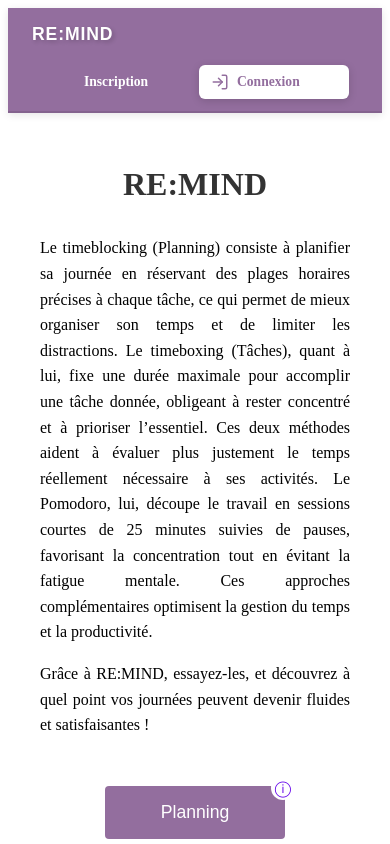
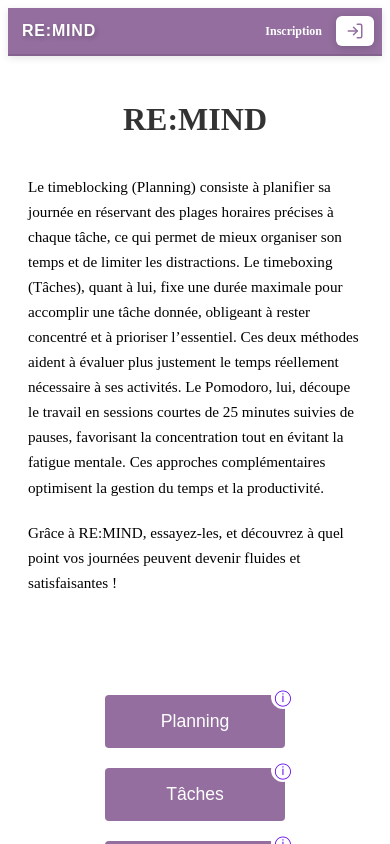
Before and after one commit to SovereignX/REMIND_REACT, a React (Vite) app in the folder frontend/: page / in a window 390 px wide. Shown: the top 844 px of the page. Built offline with nearby package versions, Linux system fonts and the light colour scheme; no server answers; the HTML template or start-up script is replaced by a standard one.

Commit message:
feat: Add BackButton component with styling; enhance AuthenticationForm and Pomodoro CSS for improved layout and responsiveness

```diff
--- a/frontend/src/components/AuthenticationForm.css
+++ b/frontend/src/components/AuthenticationForm.css
@@ -7,11 +7,7 @@
   align-items: center;
   justify-content: center;
   padding: 2rem 1rem;
-  background: linear-gradient(
-    135deg,
-    rgba(147, 110, 158, 0.05) 0%,
-    rgba(180, 167, 214, 0.05) 100%
-  );
+  background: #f5f5f5;
 }
 
 .auth-card {
@@ -39,7 +35,7 @@
    AUTH FORM - Header
    ============================================ */
 .auth-header {
-  background: linear-gradient(135deg, #936e9e 0%, #b4a7d6 100%);
+  background: #936e9e;
   padding: 2rem;
   text-align: center;
   color: white;
@@ -107,7 +103,7 @@
   font-family: inherit;
   transition: all 0.3s ease;
   background-color: #fafafa;
-  box-sizing: border-box; /* Assurer que le padding est inclus dans width */
+  box-sizing: border-box;
 }
 
 .auth-form input:focus {
@@ -146,7 +142,7 @@
 }
 
 .password-input-wrapper input {
-  padding-right: 3rem; /* Espace pour le bouton */
+  padding-right: 3rem;
 }
 
 .password-toggle-btn {
@@ -210,7 +206,7 @@
 .auth-submit-btn {
   width: 100%;
   padding: 1rem;
-  background: linear-gradient(135deg, #936e9e 0%, #b4a7d6 100%);
+  background: #936e9e;
   color: white;
   border: none;
   border-radius: 8px;
@@ -224,7 +220,7 @@
 }
 
 .auth-submit-btn:hover:not(:disabled) {
-  background: linear-gradient(135deg, #8272ac 0%, #9c88c1 100%);
+  background: #8272ac;
   transform: translateY(-2px);
   box-shadow: 0 6px 16px rgba(147, 110, 158, 0.4);
 }
@@ -282,13 +278,14 @@
    ============================================ */
 @media (max-width: 575px) {
   .form-row {
-    grid-template-columns: 1fr; /* Une seule colonne sur petit écran */
+    grid-template-columns: 1fr;
   }
 }
 
 @media (max-width: 767px) {
   .auth-container {
     padding: 1rem;
+    min-height: calc(100vh - 180px);
   }
 
   .auth-header {
@@ -328,11 +325,12 @@
 
 @media (max-width: 480px) {
   .auth-card {
-    border-radius: 0;
+    border-radius: 8px;
   }
 
   .auth-container {
-    padding: 0;
+    padding: 0.5rem;
+    min-height: calc(100vh - 160px);
   }
 }
 
--- a/frontend/src/components/Pomodoro.css
+++ b/frontend/src/components/Pomodoro.css
@@ -6,10 +6,10 @@
   flex-direction: column;
   align-items: center;
   justify-content: center;
-  padding: 2rem;
+  padding: 1.5rem 2rem;
   max-width: 600px;
   margin: 0 auto;
-  min-height: calc(100vh - 160px);
+  min-height: calc(100vh - 200px);
 }
 
 /* ============================================
@@ -19,7 +19,7 @@
   font-size: 2.5rem;
   font-weight: 700;
   color: #2d3748;
-  margin: 0.5rem 0 1.5rem; /* Réduit l'espacement */
+  margin: 0.5rem 0 1rem;
   text-transform: capitalize;
   background: #936e9e;
   -webkit-background-clip: text;
@@ -40,7 +40,7 @@
    TIMER CIRCULAIRE
    ============================================ */
 .circle-timer {
-  margin: 1.5rem 0 2rem; /* Réduit de 2rem à 1.5rem */
+  margin: 1rem 0 1.5rem;
   animation: fadeIn 0.5s ease-out;
 }
 
@@ -71,7 +71,7 @@
 }
 
 .pomodoro-button:hover:not(:disabled) {
-  background: linear-gradient(135deg, #8272ac 0%, #9c88c1 100%);
+  background: #8272ac;
   transform: translateY(-2px);
   box-shadow: 0 6px 16px rgba(147, 110, 158, 0.4);
 }
@@ -82,7 +82,7 @@
 }
 
 .pomodoro-button:disabled {
-  background: linear-gradient(135deg, #9e9e9e 0%, #bdbdbd 100%);
+  background: #9e9e9e;
   cursor: not-allowed;
   opacity: 0.7;
   box-shadow: none;
@@ -93,8 +93,8 @@
    BOUTON SOUND TOGGLE
    ============================================ */
 .sound-toggle-button {
-  margin-top: 1rem;
-  padding: 0.50rem;
+  margin-top: 0.75rem;
+  padding: 0.5rem;
   background: rgb(255, 253, 253);
   color: #936e9e;
   border: 2px solid #936e9e;
@@ -108,7 +108,7 @@
 
 .sound-toggle-button:hover {
   border-color: #936e9e;
-  color : #75318a;
+  color: #75318a;
   transform: translateY(-2px);
   box-shadow: 0 4px 12px rgba(147, 110, 158, 0.2);
 }
@@ -146,7 +146,7 @@
    PAGE CONTAINER - Suppression du style redondant
    ============================================ */
 .page-container {
-  min-height: 100vh;
+  min-height: calc(100vh - 200px);
   display: flex;
   flex-direction: column;
   align-items: center;
@@ -158,13 +158,13 @@
    ============================================ */
 @media (max-width: 768px) {
   .pomodoro-container {
-    padding: 1.5rem 1rem;
-    min-height: calc(100vh - 120px);
+    padding: 1rem;
+    min-height: calc(100vh - 180px);
   }
 
   .pomodoro-container h1 {
     font-size: 2rem;
-    margin: 0.5rem 0 1rem;
+    margin: 0.5rem 0 0.875rem;
   }
 
   .pomodoro-container h2 {
@@ -172,7 +172,7 @@
   }
 
   .circle-timer {
-    margin: 1rem 0 1.5rem;
+    margin: 0.875rem 0 1.25rem;
   }
 
   .pomodoro-button {
@@ -189,15 +189,21 @@
 
 @media (max-width: 480px) {
   .pomodoro-container {
-    padding: 1rem;
+    padding: 0.75rem;
+    min-height: calc(100vh - 160px);
   }
 
   .pomodoro-container h1 {
     font-size: 1.75rem;
+    margin: 0.375rem 0 0.75rem;
   }
 
   .pomodoro-container h2 {
     font-size: 1rem;
+  }
+
+  .circle-timer {
+    margin: 0.75rem 0 1rem;
   }
 
   .pomodoro-button {
--- a/frontend/src/styles/Home.css
+++ b/frontend/src/styles/Home.css
@@ -3,24 +3,132 @@
   margin: 0 auto;
   padding: 2rem;
   text-align: center;
+  min-height: calc(100vh - 200px);
+  display: flex;
+  flex-direction: column;
+  justify-content: center;
 }
 
 .home-title {
   margin-bottom: 2rem;
   color: #333;
+  font-size: 3rem;
+  font-weight: 700;
 }
 
 .home-description {
   max-width: 800px;
   margin: 0 auto 3rem;
-    line-height: 1.6;
+  line-height: 1.8;
   text-align: justify;
+  font-size: 1.05rem;
+}
+
+.home-description p {
+  margin-bottom: 1.5rem;
 }
 
 .navigation-container {
   display: flex;
   flex-wrap: wrap;
   justify-content: center;
+  align-items: stretch;
   gap: 2rem;
   margin-top: 2rem;
 }
+
+/* ============================================
+   RESPONSIVE DESIGN
+   ============================================ */
+
+@media (max-width: 1024px) {
+  .home-container {
+    padding: 2rem 1.5rem;
+  }
+
+  .home-description {
+    max-width: 700px;
+    font-size: 0.95rem;
+  }
+}
+
+@media (max-width: 768px) {
+  .home-container {
+    padding: 2rem 1.5rem;
+    min-height: auto;
+  }
+
+  .home-title {
+    font-size: 2.5rem;
+    margin-bottom: 1.5rem;
+  }
+
+  .home-description {
+    max-width: 100%;
+    text-align: left;
+    font-size: 1rem;
+    line-height: 1.75;
+    padding: 0 0.5rem;
+  }
+
+  .home-description p {
+    margin-bottom: 1.5rem;
+  }
+
+  .navigation-container {
+    gap: 1.5rem;
+    margin-top: 2.5rem;
+  }
+}
+
+@media (max-width: 640px) {
+  .home-container {
+    padding: 1.5rem 1.25rem;
+  }
+
+  .home-title {
+    font-size: 2.25rem;
+  }
+
+  .home-description {
+    font-size: 0.975rem;
+    line-height: 1.7;
+    padding: 0 0.5rem;
+    max-width: 100%;
+  }
+
+  .navigation-container {
+    flex-direction: column;
+    align-items: center;
+    gap: 1.5rem;
+    margin-top: 2rem;
+  }
+}
+
+@media (max-width: 480px) {
+  .home-container {
+    padding: 1.5rem 1rem;
+    min-height: auto;
+  }
+
+  .home-title {
+    font-size: 2rem;
+    margin-bottom: 1.25rem;
+  }
+
+  .home-description {
+    font-size: 0.95rem;
+    line-height: 1.65;
+    text-align: left;
+    padding: 0 0.25rem;
+  }
+
+  .home-description p {
+    margin-bottom: 1.25rem;
+  }
+
+  .navigation-container {
+    gap: 1.25rem;
+    margin-top: 2rem;
+  }
+}
--- a/frontend/src/ui/Navbar.css
+++ b/frontend/src/ui/Navbar.css
@@ -172,8 +172,6 @@ nav {
 @media (max-width: 768px) {
   nav {
     padding: 0.75rem 1rem;
-    flex-wrap: wrap;
-    gap: 0.5rem;
   }
 
   .logo-btn {
@@ -186,44 +184,88 @@ nav {
   }
 
   .nav-right {
-    width: 100%;
-    justify-content: center;
     gap: 0.5rem;
-    margin-top: 0.5rem;
   }
 
   .nav-btn {
-    padding: 0.5rem 1rem;
-    font-size: 0.9rem;
-    flex: 1;
-    max-width: 150px;
+    padding: 0.5rem 0.875rem;
+    font-size: 0.85rem;
   }
 
   .user-name {
-    width: 100%;
-    text-align: center;
-    margin-right: 0;
-    margin-bottom: 0.5rem;
+    font-size: 0.9rem;
+    margin-right: 0.25rem;
+  }
+}
+
+@media (max-width: 640px) {
+  nav {
+    padding: 0.5rem 0.75rem;
+  }
+
+  .logo-btn {
+    font-size: 1.1rem;
+    padding: 0.25rem 0.5rem;
+  }
+
+  .nav-right {
+    gap: 0.375rem;
+  }
+
+  .nav-btn {
+    padding: 0.4rem 0.7rem;
+    font-size: 0.8rem;
+  }
+
+  .user-name {
+    font-size: 0.85rem;
+    margin-right: 0.25rem;
+  }
+
+  /* Réduire la taille des icônes sur mobile */
+  .nav-btn-icon svg {
+    width: 16px;
+    height: 16px;
   }
 }
 
 @media (max-width: 480px) {
-  .nav-btn {
-    padding: 0.5rem 0.75rem;
-    font-size: 0.85rem;
+  nav {
+    padding: 0.5rem 0.5rem;
   }
 
   .logo-btn {
-    font-size: 1.1rem;
+    font-size: 1rem;
+    padding: 0.25rem 0.375rem;
   }
-}
 
-/* ============================================
-   ANIMATIONS (suppression du slideDown)
-   ============================================ */
-/* Animation plus subtile pour un rendu professionnel */
-header {
-  opacity: 1;
+  .nav-right {
+    gap: 0.25rem;
+  }
+
+  .nav-btn {
+    padding: 0.375rem 0.625rem;
+    font-size: 0.75rem;
+  }
+
+  .user-name {
+    font-size: 0.8rem;
+    margin-right: 0.125rem;
+  }
+
+  /* Cacher le texte des boutons avec icônes sur très petit écran */
+  .nav-btn-icon span {
+    display: none;
+  }
+
+  .nav-btn-icon {
+    gap: 0;
+  }
+
+  .nav-btn-icon svg {
+    width: 18px;
+    height: 18px;
+  }
 }
 
 /* ============================================
```
Also changed, not shown: frontend/src/common/BackButton.jsx (added, +25 -0 lines), frontend/src/styles/BackButton.css (added, +88 -0 lines). Lines whose indentation alone changed are shown as unchanged.
